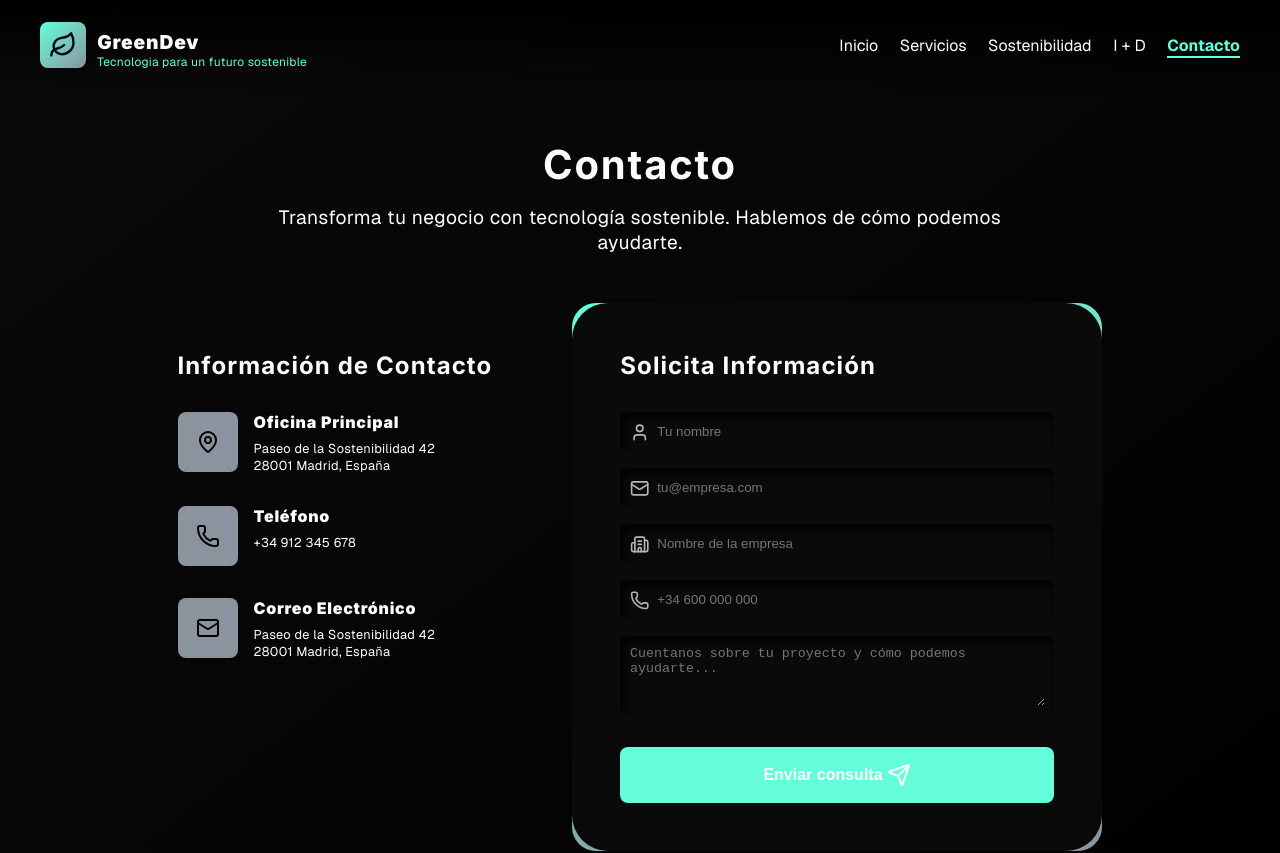
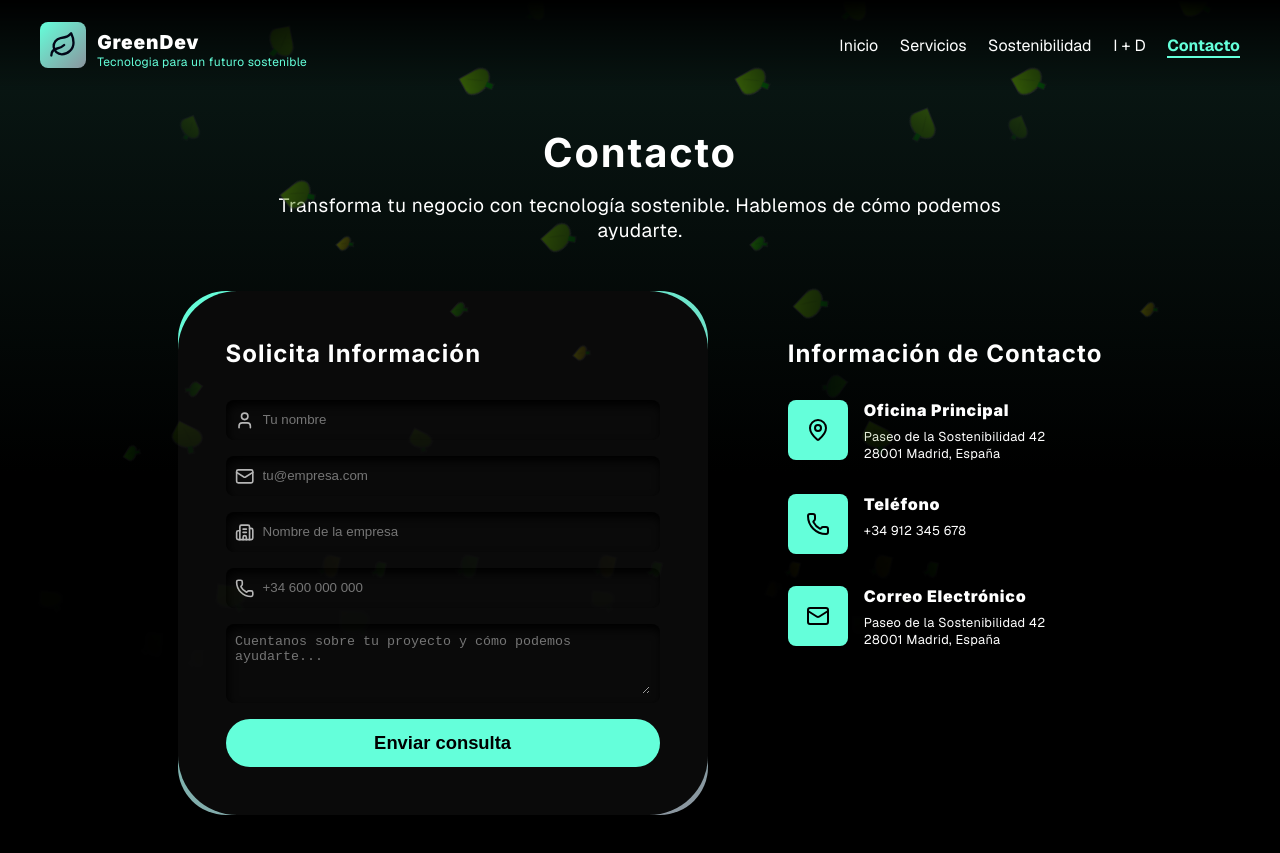
Before and after one commit to nkaryoli/GreenDev, a Vue app: page /contacto in a window 1280 px wide. Shown: the top 853 px of the page. Built offline with nearby package versions, Linux system fonts and the light colour scheme.

Commit message:
refactor

```diff
--- a/src/components/features/Contact/ContactInfomation.vue
+++ b/src/components/features/Contact/ContactInfomation.vue
@@ -64,7 +64,7 @@ const items = [
 }
 
 .contact-icon {
-	background-color: var(--secondary-100);
+	background-color: var(--primary-100);
 	padding: 1rem;
 	border-radius: 8px;
 	display: flex;
--- a/src/components/features/Contact/ContactSection.vue
+++ b/src/components/features/Contact/ContactSection.vue
@@ -8,8 +8,8 @@ import ContactInfomation from '../Contact/ContactInfomation.vue';
 		<h2>Contacto</h2>
 		<p>Transforma tu negocio con tecnología sostenible. Hablemos de cómo podemos ayudarte.</p>
 		<div class="container">
+			<ContactForm />
 			<ContactInfomation />
-			<ContactForm />
 		</div>
 	</section>
 </template>
@@ -23,7 +23,7 @@ section {
 	justify-content: center;
 	align-items: center;
 	margin: auto;
-	padding: 140px 2rem;
+	padding: 8rem 2rem;
 
 }
 
--- a/src/components/features/sustenability/ASG.vue
+++ b/src/components/features/sustenability/ASG.vue
@@ -171,7 +171,7 @@ h2 {
 .pillar-card:hover {
   transform: translateY(-8px);
   border-color: var(--secondary-100);
-  box-shadow: 0 20px 50px var(--primary-y0);
+  box-shadow: 0 20px 50px var(--primary-10);
 }
 
 .pillar-icon-wrapper {
--- a/src/components/forms/ContactForm.vue
+++ b/src/components/forms/ContactForm.vue
@@ -1,5 +1,6 @@
 <script setup>
 import { User, Mail, Building2, Phone, Send } from 'lucide-vue-next';
+import PrimaryBtn from '../global/PrimaryBtn.vue';
 </script>
 
 <template>
@@ -27,10 +28,9 @@ import { User, Mail, Building2, Phone, Send } from 'lucide-vue-next';
 					<textarea rows="4" cols="50" class="input-field" placeholder="Cuentanos sobre tu proyecto y cómo podemos ayudarte..."></textarea>
 				</div>
 
-				<button>
+				<PrimaryBtn @click="navigate('/contacto')" variant="default" size="large" :icon="ArrowRight" iconPosition="right">
 					Enviar consulta
-					<Send />
-				</button>
+				</PrimaryBtn>
 			</form>
 		</div>
 	</div>
@@ -40,19 +40,19 @@ import { User, Mail, Building2, Phone, Send } from 'lucide-vue-next';
 
 .card {
 	background-image: linear-gradient(163deg, var(--primary-100) 0%, var(--secondary-100) 100%);
-	border-radius: 24px;
+	border-radius: 3rem;
 	transition: all 0.3s;
 }
 
 .inner-card {
-	border-radius: 36px;
+border-radius: 3.7rem;
 	overflow: hidden;
 	transition: all 0.2s;
 }
 
 .inner-card:hover {
 	transform: scale(0.99);
-	border-radius: 20px;
+	border-radius: 3rem;
 }
 
 .card:hover {
@@ -102,27 +102,5 @@ import { User, Mail, Building2, Phone, Send } from 'lucide-vue-next';
 	color: var(--text-color);
 }
 
-button {
-	width: 100%;
-	display: flex;
-	align-items: center;
-	justify-content: center;
-	align-self: center;
-	gap: 0.3rem;
-	font-size: 1rem;
-	font-weight: 700;
-	color: white;
-	background:  var(--primary-100);
-	padding: 1rem 2rem;
-	margin-top: 1rem;;
-	border-radius: 8px;
-	border: none;
-	cursor: pointer;
-	transition: all 0.3s ease;
-}
-
-button:hover {
-	box-shadow: 0 10px 15px -3px var(--primary-50);
-}
 
 </style>
--- /dev/null
+++ b/src/components/global/LeaftsAnimation.vue
@@ -0,0 +1,303 @@
+<script setup>
+</script>
+
+<template>
+	<div id="leaves">
+		<i></i>
+		<i></i>
+		<i></i>
+		<i></i>
+		<i></i>
+		<i></i>
+		<i></i>
+		<i></i>
+		<i></i>
+		<i></i>
+		<i></i>
+		<i></i>
+		<i></i>
+		<i></i>
+		<i></i>
+			<i></i>
+		<i></i>
+		<i></i>
+		<i></i>
+		<i></i>
+		<i></i>
+		<i></i>
+		<i></i>
+		<i></i>
+		<i></i>
+		<i></i>
+		<i></i>
+		<i></i>
+		<i></i>
+		<i></i>
+			<i></i>
+		<i></i>
+		<i></i>
+		<i></i>
+		<i></i>
+		<i></i>
+		<i></i>
+		<i></i>
+		<i></i>
+		<i></i>
+		<i></i>
+		<i></i>
+		<i></i>
+		<i></i>
+		<i></i>
+	</div>
+</template>
+
+<style scoped>
+
+#leaves {
+	position: absolute;
+	top: -50px;
+	width: 100%;
+	text-align: right;
+}
+
+#leaves i {
+	display: inline-block;
+	width: 200px;
+	height: 150px;
+	background: linear-gradient(to bottom right, #309900, #005600);
+	transform: skew(20deg);
+	border-radius: 5% 40% 70%;
+	box-shadow: inset 0px 0px 1px #222;
+	border: 1px solid #333;
+	z-index: 1;
+	-webkit-animation: falling 5s 0s infinite;
+}
+
+#leaves i:nth-of-type(2n) {
+	-webkit-animation: falling2 5s 0s infinite;
+}
+
+#leaves i:nth-of-type(3n) {
+	-webkit-animation: falling3 5s 0s infinite;
+}
+
+#leaves i:before {
+	position: absolute;
+	content: '';
+	top: 117px;
+	right: 9px;
+	height: 27px;
+	width: 32px;
+	transform: rotate(49deg);
+	border-radius: 0% 15% 15% 0%;
+	border-top: 1px solid #222;
+	border-bottom: 1px solid #222;
+	border-left: 0px solid #222;
+	border-right: 1px solid #222;
+	background: linear-gradient(to right, rgba(0, 100, 0, 1), #005600);
+	z-index: 1;
+}
+
+#leaves i:after {
+	content: '';
+	height: 125px;
+	width: 10px;
+	background: linear-gradient(to right, rgba(0, 0, 0, .15), rgba(0, 0, 0, 0));
+	display: block;
+	transform: rotate(125deg);
+	position: absolute;
+	left: 85px;
+	border-radius: 50%;
+}
+
+
+#leaves i:nth-of-type(n) {
+	height: 23px;
+	width: 30px;
+}
+
+#leaves i:nth-of-type(n):before {
+	width: 7px;
+	height: 5px;
+	top: 17px;
+	right: 1px;
+}
+
+#leaves i:nth-of-type(n):after {
+	width: 2px;
+	height: 17px;
+	left: 12px;
+	top: 0px;
+}
+
+#leaves i:nth-of-type(2n+1) {
+	height: 11px;
+	width: 16px;
+}
+
+#leaves i:nth-of-type(2n+1):before {
+	width: 4px;
+	height: 3px;
+	top: 7px;
+	right: 0px;
+}
+
+#leaves i:nth-of-type(2n+1):after {
+	width: 2px;
+	height: 6px;
+	left: 5px;
+	top: 1px;
+}
+
+#leaves i:nth-of-type(3n+2) {
+	height: 17px;
+	width: 23px;
+}
+
+#leaves i:nth-of-type(3n+2):before {
+	height: 4px;
+	width: 4px;
+	top: 12px;
+	right: 1px;
+}
+
+#leaves i:nth-of-type(3n+2):after {
+	height: 10px;
+	width: 2px;
+	top: 1px;
+	left: 8px;
+}
+
+#leaves i:nth-of-type(n) {
+	-webkit-animation-delay: 1.9s;
+}
+
+#leaves i:nth-of-type(2n) {
+	-webkit-animation-delay: 3.9s;
+}
+
+#leaves i:nth-of-type(3n) {
+	-webkit-animation-delay: 2.3s;
+}
+
+#leaves i:nth-of-type(4n) {
+	-webkit-animation-delay: 4.4s;
+}
+
+#leaves i:nth-of-type(5n) {
+	-webkit-animation-delay: 5s;
+}
+
+#leaves i:nth-of-type(6n) {
+	-webkit-animation-delay: 3.5s;
+}
+
+#leaves i:nth-of-type(7n) {
+	-webkit-animation-delay: 2.8s;
+}
+
+#leaves i:nth-of-type(8n) {
+	-webkit-animation-delay: 1.5s;
+}
+
+#leaves i:nth-of-type(9n) {
+	-webkit-animation-delay: 3.3s;
+}
+
+#leaves i:nth-of-type(10n) {
+	-webkit-animation-delay: 2.5s;
+}
+
+#leaves i:nth-of-type(11n) {
+	-webkit-animation-delay: 1.2s;
+}
+
+#leaves i:nth-of-type(12n) {
+	-webkit-animation-delay: 4.1s;
+}
+
+#leaves i:nth-of-type(13n) {
+	-webkit-animation-delay: 1s;
+}
+
+#leaves i:nth-of-type(14n) {
+	-webkit-animation-delay: 4.7s;
+}
+
+#leaves i:nth-of-type(15n) {
+	-webkit-animation-delay: 3s;
+}
+
+#leaves i:nth-of-type(n) {
+	background: linear-gradient(to bottom right, #309900, #005600);
+}
+
+#leaves i:nth-of-type(2n+2) {
+	background: linear-gradient(to bottom right, #5e9900, #2b5600);
+}
+
+#leaves i:nth-of-type(4n+1) {
+	background: linear-gradient(to bottom right, #990, #564500);
+}
+
+#leaves i:nth-of-type(n) {
+	opacity: .7;
+}
+
+#leaves i:nth-of-type(3n+1) {
+	opacity: .5;
+}
+
+#leaves i:nth-of-type(3n+2) {
+	opacity: .3;
+}
+
+#leaves i:nth-of-type(n) {
+	transform: rotate(180deg);
+}
+
+
+#leaves i:nth-of-type(n) {
+	-webkit-animation-timing-function: ease-in-out;
+}
+
+@-webkit-keyframes falling {
+
+	0% {
+		-webkit-transform:
+			translate3d(300, 0, 0) rotate(0deg);
+	}
+
+	100% {
+		-webkit-transform:
+			translate3d(-350px, 700px, 0) rotate(90deg);
+		opacity: 0;
+	}
+}
+
+@-webkit-keyframes falling3 {
+	0% {
+		-webkit-transform:
+			translate3d(0, 0, 0) rotate(-20deg);
+	}
+
+	100% {
+		-webkit-transform:
+			translate3d(-230px, 640px, 0) rotate(-70deg);
+		opacity: 0;
+	}
+}
+
+@-webkit-keyframes falling2 {
+	0% {
+		-webkit-transform:
+			translate3d(0, 0, 0) rotate(90deg);
+	}
+
+	100% {
+		-webkit-transform:
+			translate3d(-400px, 680px, 0) rotate(0deg);
+		opacity: 0;
+	}
+}
+</style>
--- a/src/pages/ContactPage.vue
+++ b/src/pages/ContactPage.vue
@@ -1,16 +1,18 @@
 <script setup>
 import ContactSection from '../components/features/Contact/ContactSection.vue';
+import LeaftsAnimation from '../components/global/LeaftsAnimation.vue';
 </script>
 
 <template>
-	<div>
+	<div class="content">
 		<ContactSection />
+		<LeaftsAnimation />
 	</div>
 </template>
 
 <style scoped>
-	div {
-		background: linear-gradient(to bottom right, var(--bg-secondary), var(--bg-primary));
+	.content {
+		background: linear-gradient(to bottom, var(--primary-10), var(--bg-primary), var(--bg-primary));
 		min-height: 100vh;
 	}
 </style>
```
